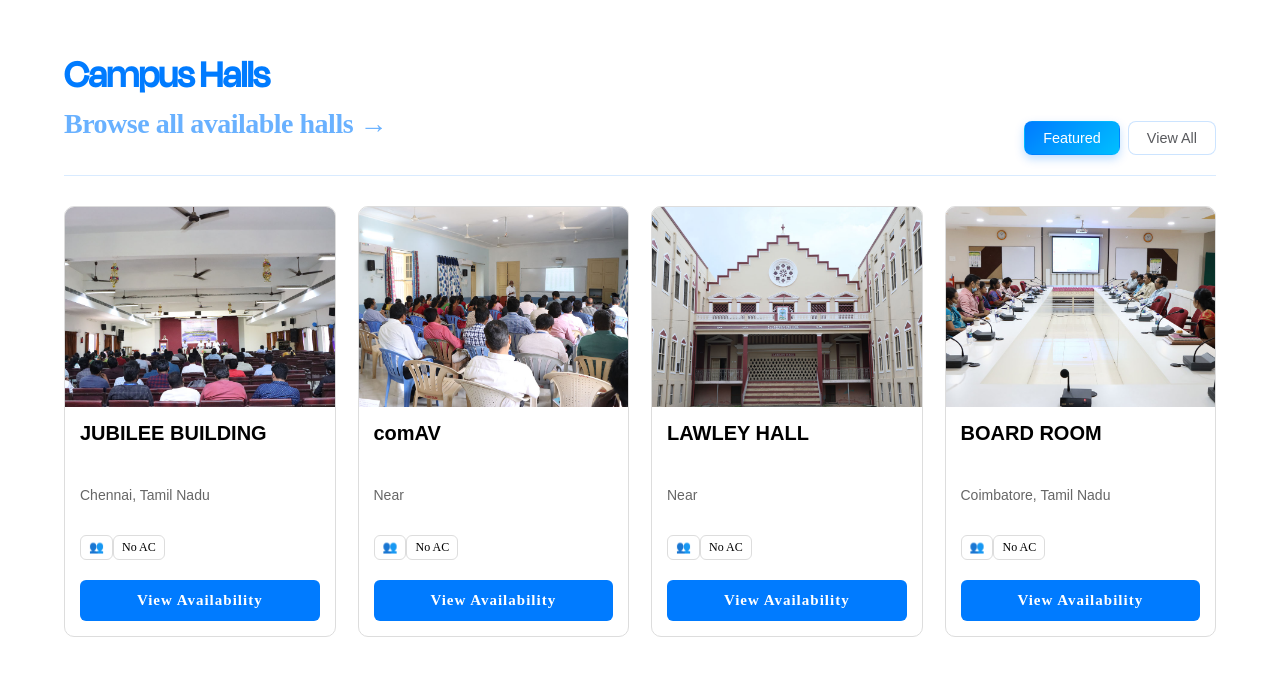
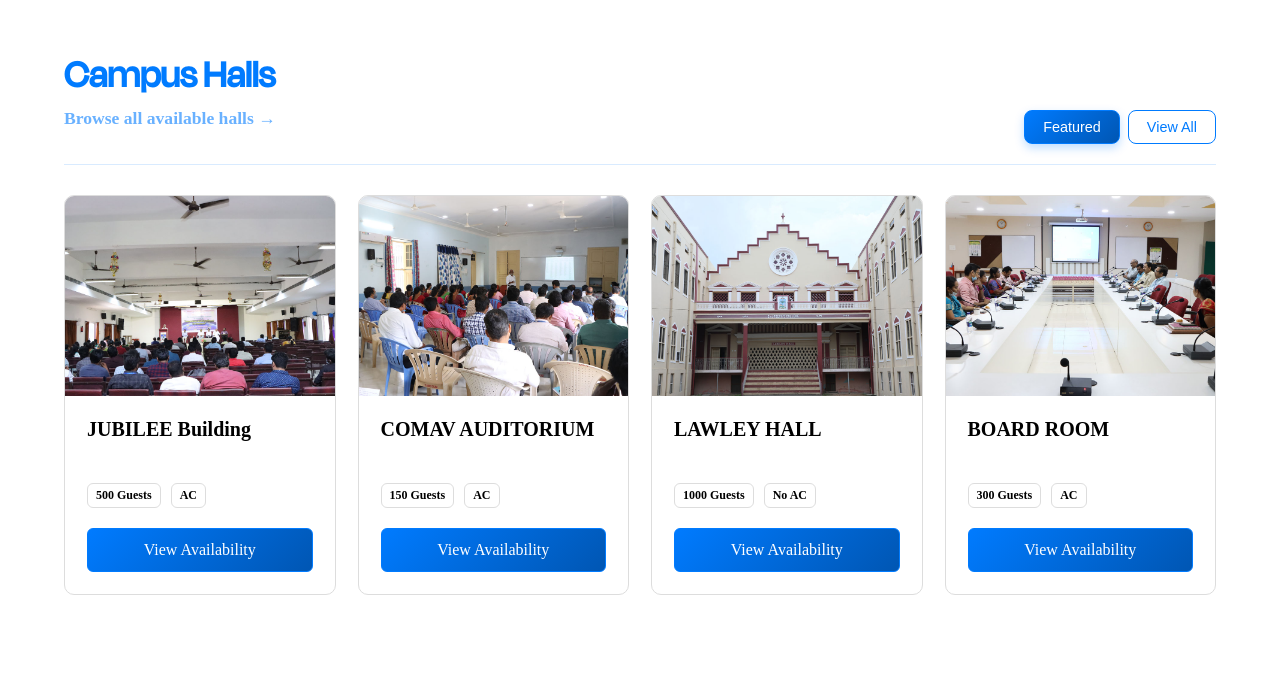
Before and after one commit to srirams00/Hall-booking, a React (Vite) app in the folder hall-management/: page / in a window 1280 px wide. Shown: the part 822-1498 px from the top of the page. After the commit the page ends 1457 px from the top, so only its background shows below. Built offline with nearby package versions, Linux system fonts and the light colour scheme; a web font is replaced by a local one.

Commit message:
updated browse venues

```diff
--- a/hall-management/src/components/Navbar/Navbar.css
+++ b/hall-management/src/components/Navbar/Navbar.css
@@ -6,7 +6,7 @@
     top: 0;
     border-bottom: 1px solid #007bff ;
     width: 100%;
-    background-color: #007bff;
+    background: linear-gradient(135deg, #007bff 0%, #0056b3 100%);
     position: sticky;
 }
 
@@ -29,7 +29,7 @@
 
 .nav-name{
     color: #ffffff;
-    font-family: 'Degular', sans-serif !important; /* Scoped fallback to sans-serif */
+    font-family: 'Degular', sans-serif !important;
     display: flex;
     flex-direction: column;
     max-height: 75px;
--- a/hall-management/src/components/avalibility/Availability.css
+++ b/hall-management/src/components/avalibility/Availability.css
@@ -1,8 +1,6 @@
-/* ============================================
-   MODAL OVERLAY & BASE STYLING
-   ============================================ */
 
 .modal-overlay {
+  font-family: 'regular', sans-serif;
   position: fixed;
   top: 0;
   left: 0;
@@ -31,6 +29,7 @@
 }
 
 .modal-box {
+  font-family: 'regular', sans-serif;
   background: white;
   border-radius: 16px;
   box-shadow: 0 10px 40px rgba(0, 0, 0, 0.2);
@@ -78,7 +77,7 @@
 }
 
 .close-btn:hover {
-  transform: scale(1.1) rotate(90deg);
+  transform: scale(1.1);
   box-shadow: 0 6px 16px rgba(255, 107, 107, 0.4);
 }
 
@@ -114,11 +113,10 @@
 }
 
 .hall-title {
+  font-family: 'Degular', serif;
   font-size: 28px;
-  font-weight: 700;
   color: #1a1a1a;
   margin: 0 0 15px 0;
-  letter-spacing: -0.5px;
 }
 
 .location-info {
@@ -153,6 +151,7 @@
   padding: 8px 15px;
   border-radius: 8px;
   border-left: 3px solid #007bff;
+
 }
 
 .hall-description {
@@ -186,13 +185,13 @@
 }
 
 .amenity-badge {
-  background: linear-gradient(135deg, #e3f2fd 0%, #f3e5f5 100%);
+  background: #f1f8ff;
   color: #1976d2;
-  padding: 8px 14px;
+  padding: 5px 14px;
   border-radius: 20px;
   font-size: 13px;
   font-weight: 500;
-  border: 1px solid #e0e0e0;
+  border: 1px solid #007bff;
   transition: all 0.3s ease;
   cursor: default;
 }
@@ -242,6 +241,7 @@
   background: #007bff;
   border-radius: 10px;
 }
+
 
 .date-btn {
   flex-shrink: 0;
--- a/hall-management/src/components/card-for-hall/box.css
+++ b/hall-management/src/components/card-for-hall/box.css
@@ -25,35 +25,26 @@
 }
 
 .card-content {
-  padding: 15px;
-font-family: "regular", sans-serif;
+  padding: 22px;
+  font-family: "regular", sans-serif;
   display: flex;
   flex-direction: column;
-
   flex-grow: 1;
 }
 
 .card-content h3 {
   font-size: 20px;
   margin-bottom: 10px;
-font-family: "regular", sans-serif;
+font-family: "regular";
   min-height: 55px;
 
   display: flex;
   align-items: start;
 }
 
-.location {
-  font-family: "regular", sans-serif;
-  font-size: 14px;
-  color: #666;
-  margin-bottom: 8px;
-  min-height: 40px;
-}
-
 .tags {
   display: flex;
-
+  gap: 10px;
   flex-wrap: wrap;
   margin-bottom: 20px;
 }
@@ -64,6 +55,7 @@ font-family: "regular", sans-serif;
   border-radius: 6px;
   font-size: 12px;
   padding: 4px 8px;
+  font-weight: 600;
 }
 
 .card-btn {
@@ -71,26 +63,20 @@ font-family: "regular", sans-serif;
   margin-top: auto;
   width: 100%;
   padding: 12px;
-  border: none;
+  border: 1px solid #007bff;
   border-radius: 6px;
   color: white;
-  font-size: 15px;
-  font-weight: 600;
-  letter-spacing: 1px;
+  font-size: 1rem;
   cursor: pointer;
+  background: linear-gradient(135deg, #007bff 0%, #0056b3 100%);
+  transition: all 0.3s ease;
 }
 
-button {
-  width: 100%;
-  background:#007bff;
-  color: white;
-  border: none;
-  padding: 12px;
-  border-radius: 6px;
-  cursor: pointer;
-}
-button:hover{
-  background: #00bfff;
+
+.card-btn:hover{
+  transform: translateY(-5px);
+  background: linear-gradient(135deg, #007bff 0%, #0056b3 100%);
+  box-shadow: 0 0 20px rgba(0, 123, 255, 0.404);
 }
 
 .browse-container {
--- a/hall-management/src/components/card-for-hall/box.jsx
+++ b/hall-management/src/components/card-for-hall/box.jsx
@@ -7,14 +7,13 @@ const Box = (props) => {
 
       <div className="card-content">
         <h3>{props.title}</h3>
-        <p className="location">{props.location}</p>
 
         <div className="tags">
           <span className="capacity-tag">
-            <strong>👥 {props.capacity}</strong>
+            <strong> {props.capacity}</strong>
           </span>
           <span className={`ac-tag ${props.ac ? "ac" : "non-ac"}`}>
-            {props.ac ? "🌬️ AC" : "No AC"}
+            {props.ac ? " AC" : "No AC"}
           </span>
         </div>
 
--- a/hall-management/src/pages/Home.css
+++ b/hall-management/src/pages/Home.css
@@ -20,7 +20,7 @@
 }
 
 .hero-title{
-    background: linear-gradient(180deg, #00438a 0%, #00abe4 100%);
+    background: linear-gradient(180deg, #007bff 0%, #0056b3 100%);
     background-clip: text;
     margin: 0 auto;
     font-family: 'Degular', serif;
@@ -71,7 +71,7 @@
     border: 1px solid transparent;
     font-size: 0.9rem;
     padding: 0 25px;
-    background-color: #007bff;
+    background: linear-gradient(135deg, #007bff 0%, #0056b3 100%);
     border-radius: 20px;
     color: white;
     cursor: pointer;
@@ -81,7 +81,7 @@
 .search-button:hover{
     color: #007bff;
     border: 1px solid #007bff;
-    background-color: #ffffff;
+    background: linear-gradient(135deg, #f1f8ff 0%, #f1f8ff 100%);
     transform: translateY(-1px);
 }
 
@@ -149,6 +149,7 @@
     font-family: 'regular';
     color: #575757;
     margin: 0;
+    font-size: 1.1rem;
     transition: color 0.25s ease;
 }
 
@@ -165,8 +166,8 @@
 .tab-item {
     font-family: 'regular', sans-serif;
     background-color: #ffffff;
-    border: 1px solid rgba(0, 123, 255, 0.2);
-    color: rgba(17, 19, 24, 0.7);
+    border: 1px solid #007bff;
+    color: #007bff;
     padding: 8px 18px;
     border-radius: 8px;
     font-size: 0.9rem;
@@ -176,14 +177,14 @@
 }
 
 .tab-item:hover {
-    background: linear-gradient(135deg, #007bff 0%, #00bfff 100%);
+    background: linear-gradient(135deg, #007bff 0%, #0056b3 100%);
     border-color: transparent;
     color: #ffffff;
 }
 
 .tab-item.active {
-    background: linear-gradient(135deg, #007bff 0%, #00bfff 100%);
-    border-color: transparent;
+    background: linear-gradient(135deg, #007bff 0%, #0056b3 100%);
+    border-color: #007bff;
     color: #ffffff;
     box-shadow: 0 4px 10px rgba(0, 123, 255, 0.25);
 }
--- a/hall-management/src/pages/Home.jsx
+++ b/hall-management/src/pages/Home.jsx
@@ -2,11 +2,68 @@ import { useState } from 'react';
 import './Home.css';
 import Box from '../components/card-for-hall/box';
 import Availability from '../components/avalibility/Availability';
+import '../components/avalibility/Availability.css';
 
 import jubee from '../assets/halls/jubilee.JPG';
 import comAV from '../assets/halls/comAV.JPG';
 import lawley from '../assets/halls/lawley.JPG';
 import board_room from '../assets/halls/Board-Room.JPG';
+
+const featuredHalls = [
+    {
+        id: 1,
+        image: jubee,
+        title: "JUBILEE Building",
+        capacity: "500 Guests",
+        ac: true,
+        description: "A magnificent grand hall perfect for large college events, conferences, and celebrations with modern infrastructure.",
+        amenities: [ "Projector",  "Sound System", "AC", "chair Access"],
+        bookedSlots: [
+            { date: "2026-05-30", slots: ["11:00 AM - 12:30 PM"] },
+            { date: "2026-05-31", slots: ["2:00 PM - 4:00 PM", "4:00 PM - 6:00 PM"] },
+            { date: "2026-06-02", slots: ["12:30 PM - 2:00 PM"] },
+        ],
+    },
+    {
+        id: 2,
+        image: comAV,
+        title: "COMAV AUDITORIUM",
+        capacity: "150 Guests",
+        ac: true,
+        description: "Intimate auditorium suitable for seminars, workshops, and small-scale events with excellent acoustics.",
+        amenities: [ "Projector", "Sound System", "AC", "Stage"],
+        bookedSlots: [
+            { date: "2026-05-30", slots: ["4:00 PM - 6:00 PM"] },
+        ],
+    },
+    {
+        id: 3,
+        image: lawley,
+        title: "LAWLEY HALL",
+        capacity: "1000 Guests",
+        ac: false,
+        description: "Spacious open-air venue ideal for outdoor festivals, cultural events, and large gatherings.",
+        amenities: [ "Sound System", "Stage", "Open-Air"],
+        bookedSlots: [
+            { date: "2026-05-29", slots: ["11:00 AM - 12:30 PM", "12:30 PM - 2:00 PM"] },
+            { date: "2026-06-01", slots: ["2:00 PM - 4:00 PM"] },
+        ],
+    },
+    {
+        id: 4,
+        image: board_room,
+        title: "BOARD ROOM",
+        capacity: "300 Guests",
+        ac: true,
+        description: "Executive meeting space with conference facilities, perfect for corporate events and formal gatherings.",
+        amenities: ["WiFi", "Projector", "Sound System", "AC", "Conference Table"],
+        bookedSlots: [
+            { date: "2026-05-29", slots: ["11:00 AM - 12:30 PM", "12:30 PM - 2:00 PM", "2:00 PM - 4:00 PM", "4:00 PM - 6:00 PM"] },
+            { date: "2026-05-30", slots: ["11:00 AM - 12:30 PM", "12:30 PM - 2:00 PM", "2:00 PM - 4:00 PM"] },
+            { date: "2026-05-31", slots: ["11:00 AM - 12:30 PM", "2:00 PM - 4:00 PM", "4:00 PM - 6:00 PM"] },
+        ],
+    },
+];
 
 const Home = ({ onViewChange }) => {
     const [selectedHall, setSelectedHall] = useState(null);
@@ -59,81 +116,23 @@ const Home = ({ onViewChange }) => {
                     </div>
                 </div>
 
-
                 <div className="venue-grid-home">
-                    <Box
-                      image={jubee}
-                      title="JUBILEE BUILDING"
-                      location="Chennai, Tamil Nadu"
-                      guests="500 Guests"
-                      onViewAvailability={() =>
-                        setSelectedHall({
-                          image: jubee,
-                          title: "JUBILEE BUILDING",
-                          location: "Chennai, Tamil Nadu",
-                          guests: "500 Guests",
-                          isBooked: false,
-                        })
-                      }
-                    />
-
-                    <Box
-                      image={comAV}
-                      title="comAV"
-                      location="Near"
-                      guests="150 Guests"
-                      onViewAvailability={() =>
-                        setSelectedHall({
-                          image: comAV,
-                          title: "comAV",
-                          location: "Near",
-                          guests: "150 Guests",
-                          isBooked: false,
-                        })
-                      }
-                    />
-
-                    <Box
-                      image={lawley}
-                      title="LAWLEY HALL"
-                      location="Near"
-                      guests="1000 Guests"
-                      onViewAvailability={() =>
-                        setSelectedHall({
-                          image: lawley,
-                          title: "LAWLEY HALL",
-                          location: "Near",
-                          guests: "1000 Guests",
-                          isBooked: false,
-                        })
-                      }
-                    />
-
-                    <Box
-                      image={board_room}
-                      title="BOARD ROOM"
-                      location="Coimbatore, Tamil Nadu"
-                      guests="300 Guests"
-                      onViewAvailability={() =>
-                        setSelectedHall({
-                          image: board_room,
-                          title: "BOARD ROOM",
-                          location: "Coimbatore, Tamil Nadu",
-                          guests: "300 Guests",
-                          isBooked: true,
-                        })
-                      }
-                    />
+                    {featuredHalls.map((hall) => (
+                        <Box
+                          key={hall.id}
+                          image={hall.image}
+                          title={hall.title}
+                          capacity={hall.capacity}
+                          ac={hall.ac}
+                          onViewAvailability={() => setSelectedHall(hall)}
+                        />
+                    ))}
                 </div>
             </section>
 
             {selectedHall && (
                 <Availability
-                  image={selectedHall.image}
-                  title={selectedHall.title}
-                  location={selectedHall.location}
-                  guests={selectedHall.guests}
-                  isBooked={selectedHall.isBooked}
+                  hallData={selectedHall}
                   closeModal={() => setSelectedHall(null)}
                 />
             )}
--- a/hall-management/src/pages/browse/browse.css
+++ b/hall-management/src/pages/browse/browse.css
@@ -5,7 +5,7 @@
 }
 
 .browse-container {
-  font-family: "regular", sans-serif;
+  font-family: "regular", serif;
 }
 
 body {
@@ -13,7 +13,7 @@ body {
 }
 
 .browse-container {
-  width: 95%;
+  width: 90%;
   margin: auto;
   padding: 20px 0;
 }
--- a/hall-management/src/pages/browse/browse.jsx
+++ b/hall-management/src/pages/browse/browse.jsx
@@ -11,13 +11,12 @@ import board_room from "../../assets/halls/Board-Room.JPG";
 import sail from "../../assets/halls/sail.JPG";
 import toulouse from "../../assets/halls/toulouse.JPG";
 
-// Hall data with complete information
+
 const hallsData = [
   {
     id: 1,
     image: jubee,
-    title: "JUBILEE BUILDING",
-    location: "Chennai, Tamil Nadu",
+    title: "Jubilee Building",
     capacity: "500 Guests",
     ac: true,
     description: "A magnificent grand hall perfect for large college events, conferences, and celebrations with modern infrastructure.",
@@ -31,8 +30,7 @@ const hallsData = [
   {
     id: 2,
     image: comAV,
-    title: "COMAV AUDITORIUM",
-    location: "Chennai, Tamil Nadu",
+    title: "ComAV Auditorium",
     capacity: "150 Guests",
     ac: true,
     description: "Intimate auditorium suitable for seminars, workshops, and small-scale events with excellent acoustics.",
@@ -44,8 +42,7 @@ const hallsData = [
   {
     id: 3,
     image: lawley,
-    title: "LAWLEY HALL",
-    location: "Chennai, Tamil Nadu",
+    title: "Lawley Hall",
     capacity: "1000 Guests",
     ac: false,
     description: "Spacious open-air venue ideal for outdoor festivals, cultural events, and large gatherings.",
@@ -58,8 +55,7 @@ const hallsData = [
   {
     id: 4,
     image: board_room,
-    title: "BOARD ROOM",
-    location: "Coimbatore, Tamil Nadu",
+    title: "Board Room",
     capacity: "300 Guests",
     ac: true,
     description: "Executive meeting space with conference facilities, perfect for corporate events and formal gatherings.",
@@ -73,8 +69,7 @@ const hallsData = [
   {
     id: 5,
     image: sail,
-    title: "SAIL",
-    location: "Coimbatore, Tamil Nadu",
+    title: "Sail Auditorium",
     capacity: "300 Guests",
     ac: true,
     description: "Modern venue with state-of-the-art facilities suitable for exhibitions, product launches, and networking events.",
@@ -87,9 +82,8 @@ const hallsData = [
   {
     id: 6,
     image: toulouse,
-    title: "TOULOUSE ARENA",
-    location: "Coimbatore, Tamil Nadu",
-    capacity: "20000 Guests",
+    title: "Toulouse Arena",
+    capacity: "2000 Guests",
     ac: false,
     description: "Massive outdoor arena designed for mega events, concerts, and large-scale sports events.",
     amenities: [ "Sound System", "Stage", "Open-Air", "Seating"],
@@ -102,8 +96,7 @@ const hallsData = [
   {
     id: 7,
     image: sail,
-    title: "BALAM",
-    location: "Coimbatore, Tamil Nadu",
+    title: "Balam",
     capacity: "300 Guests",
     ac: true,
     description: "Modern venue with state-of-the-art facilities suitable for exhibitions, product launches, and networking events.",
@@ -116,8 +109,7 @@ const hallsData = [
    {
     id: 8,
     image: sail,
-    title: "Marian",
-    location: "Coimbatore, Tamil Nadu",
+    title: "Marian Hall",
     capacity: "300 Guests",
     ac: true,
     description: "Modern venue with state-of-the-art facilities suitable for exhibitions, product launches, and networking events.",
@@ -131,7 +123,6 @@ const hallsData = [
     id: 9,
     image: sail,
     title: "MCA AV",
-    location: "Coimbatore, Tamil Nadu",
     capacity: "300 Guests",
     ac: true,
     description: "Modern venue with state-of-the-art facilities suitable for exhibitions, product launches, and networking events.",
@@ -144,8 +135,7 @@ const hallsData = [
    {
     id: 10,
     image: sail,
-    title: "SEQUIRERA",
-    location: "Coimbatore, Tamil Nadu",
+    title: "Sequirera",
     capacity: "300 Guests",
     ac: true,
     description: "Modern venue with state-of-the-art facilities suitable for exhibitions, product launches, and networking events.",
@@ -159,7 +149,6 @@ const hallsData = [
     id: 11,
     image: sail,
     title: "TV.AV Hall",
-    location: "Coimbatore, Tamil Nadu",
     capacity: "300 Guests",
     ac: true,
     description: "Modern venue with state-of-the-art facilities suitable for exhibitions, product launches, and networking events.",
@@ -182,7 +171,6 @@ const Browse = () => {
             key={hall.id}
             image={hall.image}
             title={hall.title}
-            location={hall.location}
             capacity={hall.capacity}
             ac={hall.ac}
             onViewAvailability={() => setSelectedHall(hall)}
```
Also changed, not shown: hall-management/src/components/avalibility/Availability.jsx (+4 -11 lines).
